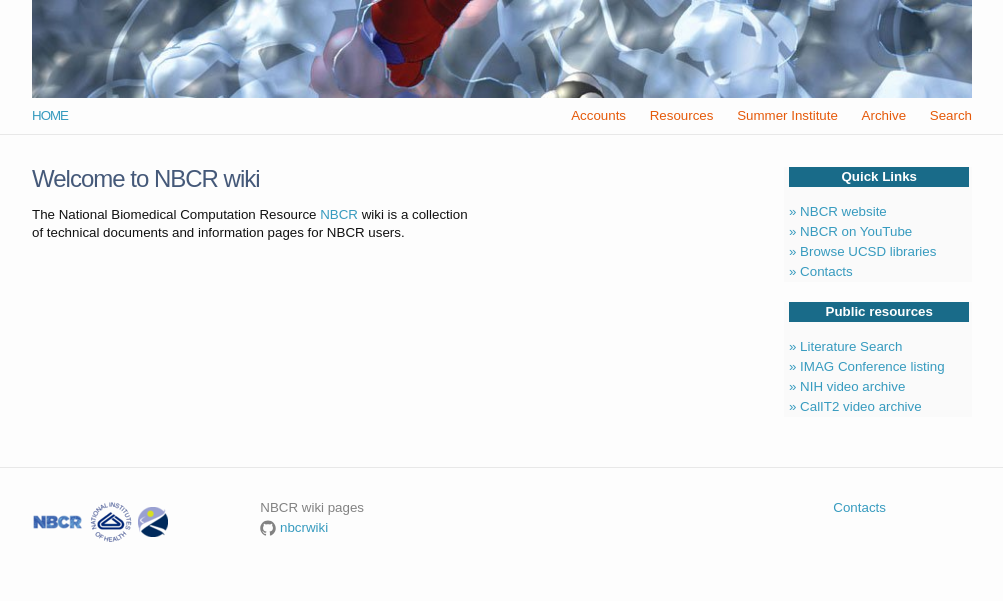
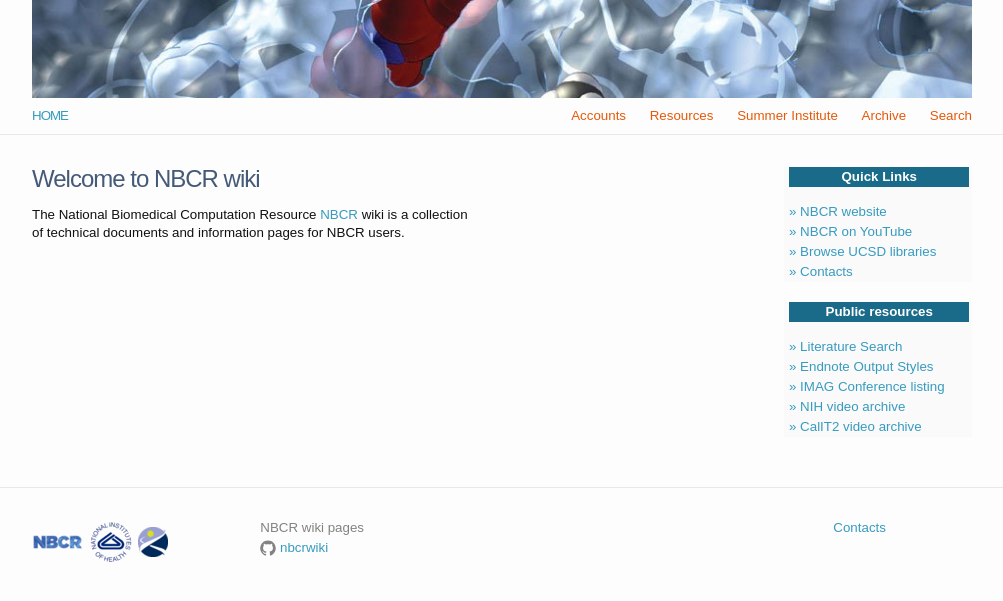
Before and after one commit to nbcrwiki/nbcrwiki.github.io, a Jekyll site: the page built from index.html, in a window 1280 px wide. Shown: the top 601 px of the page, without its empty margins (138-1141 px from the left). Built offline with Jekyll 4.4.1, drawn with Linux system fonts in a browser that asks for light colours; some of the changed lines change nothing that is shown.

Commit message:
add endnote link

```diff
--- a/_includes/ext-links.html
+++ b/_includes/ext-links.html
@@ -16,6 +16,10 @@
             <a href="/litsearch" title="Literature Search">&raquo; Literature Search</a>
        </div>
        <div class="ql-entry">
+            <a href="http://endnote.com/downloads/styles"
+            title="Endnote Output Styles">&raquo; Endnote Output Styles</a>
+       </div>
+       <div class="ql-entry">
             <a href="http://www.imagwiki.org/mediawiki/index.php?title=Relevant_Meetings_and_Conferences"
             title="IMAG conferences">&raquo; IMAG Conference listing</a>
        </div>
@@ -24,8 +28,8 @@
             title="NIH videocast archive">&raquo; NIH video archive</a>
        </div>
        <div class="ql-entry">
-            <a href="http://videocast.nih.gov/"
-            title="http://www.calit2.net/newsroom/multimedia/index.php">&raquo; CalIT2 video archive</a>
+            <a href="http://www.calit2.net/newsroom/multimedia/index.php"
+            title="CalIT2 video archive">&raquo; CalIT2 video archive</a>
        </div>
 
   </div>
```
